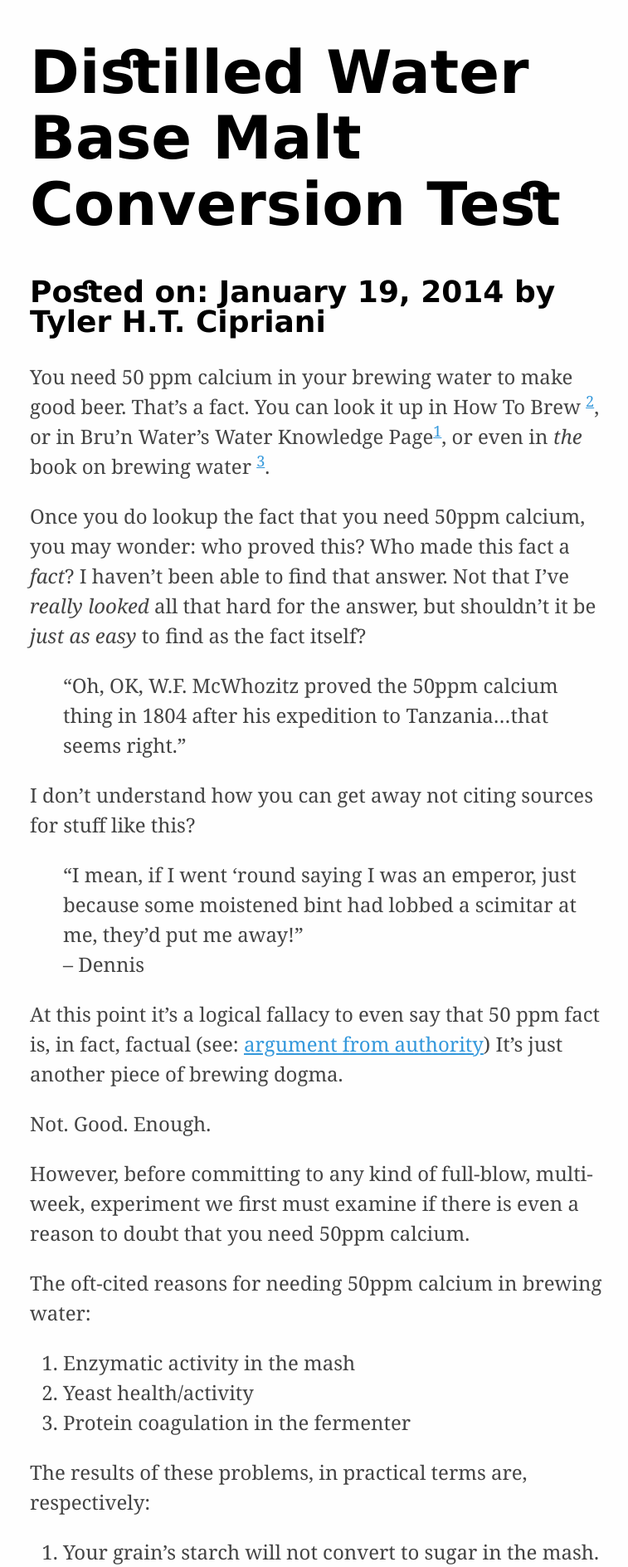
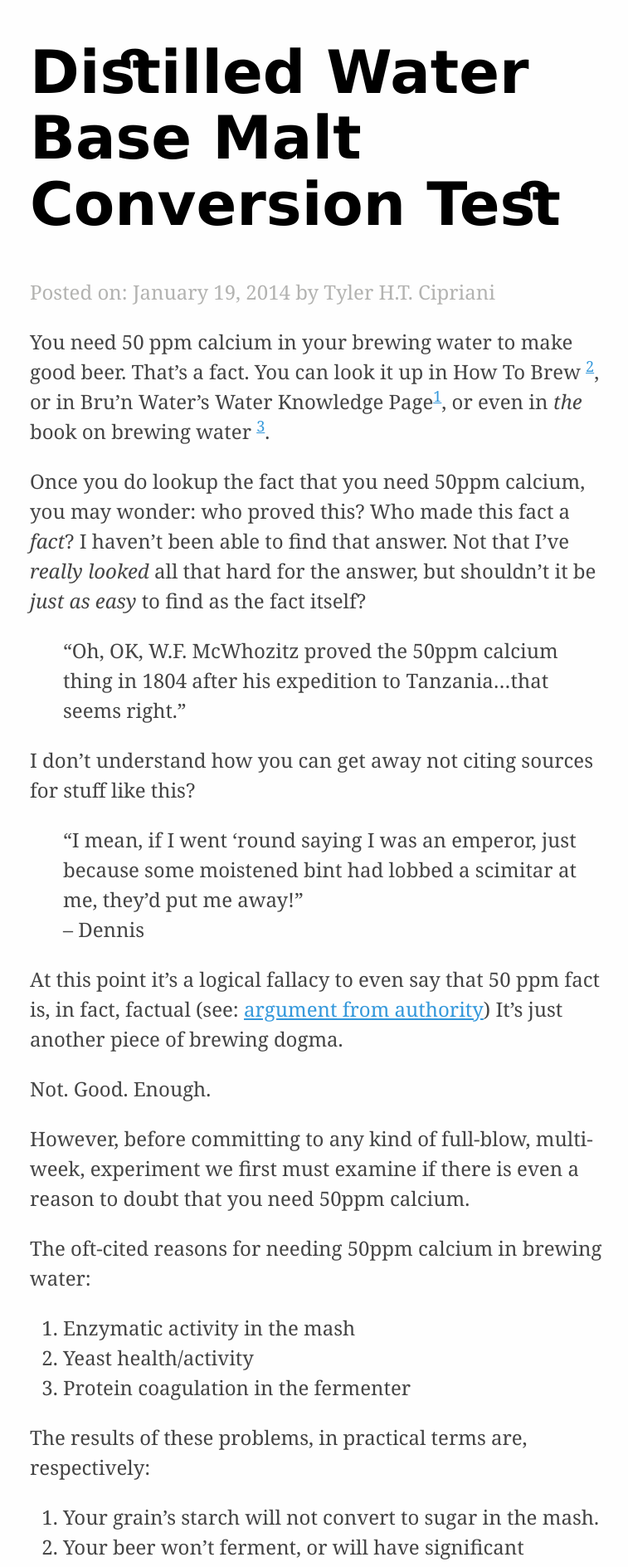
Before and after one commit to thcipriani/brewing, a Jekyll site: the page built from _posts/2014-01-19-distilled-water-conversion.md, in a window 1280 px wide. Shown: the top 1888 px of the page at 83% size, without its empty margins (254-1011 px from the left). Built offline with Jekyll 4.4.1, drawn with Linux system fonts in a browser that asks for light colours; nearby versions of some CDN libraries; Markdown is read by kramdown in place of the engine named in the settings; comment, search, counter and statistics services are not loaded.

Commit message:
Update post layout to put metadata in footer tag

```diff
--- a/_layouts/post.html
+++ b/_layouts/post.html
@@ -5,8 +5,10 @@
 <article>
   <header>
     <h1>{{ page.title }}</h1>
-    <h2>Posted on: <span>{{ page.date | date: "%B %e, %Y" }}</span> by <span>Tyler H.T. Cipriani</span></h2>
   </header>
+  <footer>
+    Posted on: <span>{{ page.date | date: "%B %e, %Y" }}</span> by <span>Tyler H.T. Cipriani</span>
+  </footer>
 
   {{ content }}
 
```
